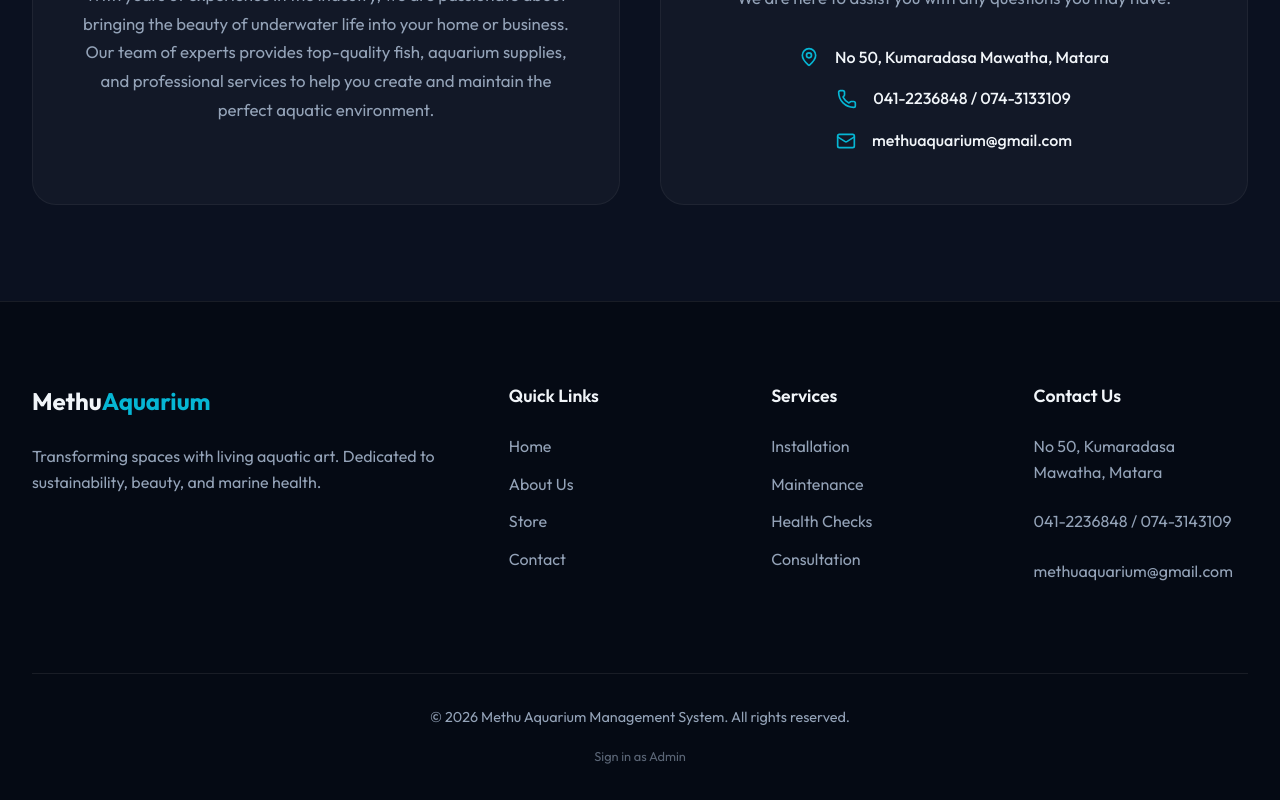
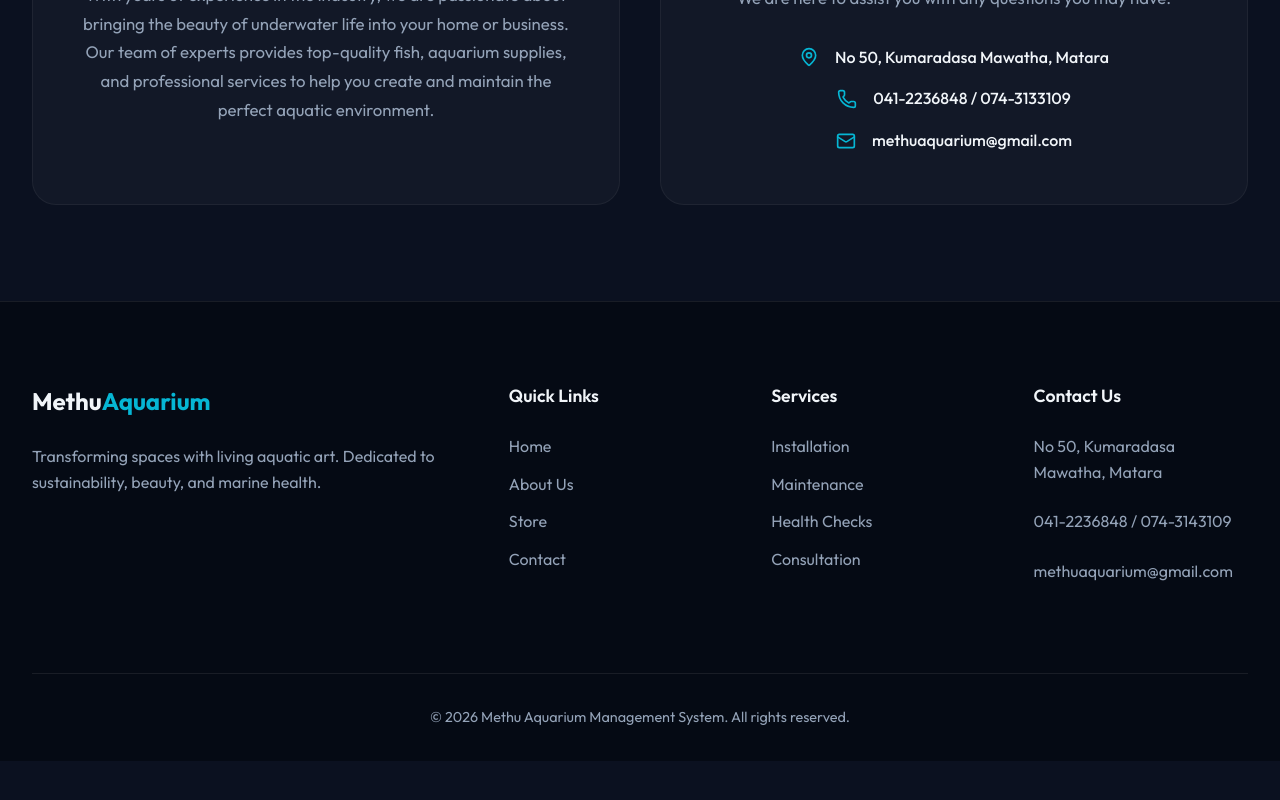
Before and after one commit to akindu02/Aquarium-Management-System, a React (Vite) app in the folder Frontend/: page / in a window 1280 px wide. Shown: the part 2173-2973 px from the top of the page. After the commit the page ends 2934 px from the top, so only its background shows below. Built offline with nearby package versions, Linux system fonts and the light colour scheme.

Commit message:
add data

```diff
--- a/Frontend/src/components/Footer.jsx
+++ b/Frontend/src/components/Footer.jsx
@@ -45,21 +45,6 @@ const Footer = () => {
 
         <div className="footer-bottom">
           <p>&copy; {new Date().getFullYear()} Methu Aquarium Management System. All rights reserved.</p>
-          <div style={{ marginTop: '1rem' }}>
-            <Link
-              to="/signin?type=admin"
-              style={{
-                fontSize: '0.8rem',
-                color: 'var(--text-muted)',
-                opacity: 0.6,
-                textDecoration: 'none'
-              }}
-              onMouseEnter={(e) => e.target.style.opacity = '1'}
-              onMouseLeave={(e) => e.target.style.opacity = '0.6'}
-            >
-              Sign in as Admin
-            </Link>
-          </div>
         </div>
       </div>
 
```
Also changed, not shown: 4 other files (tests, documents, lock files or other folders).
